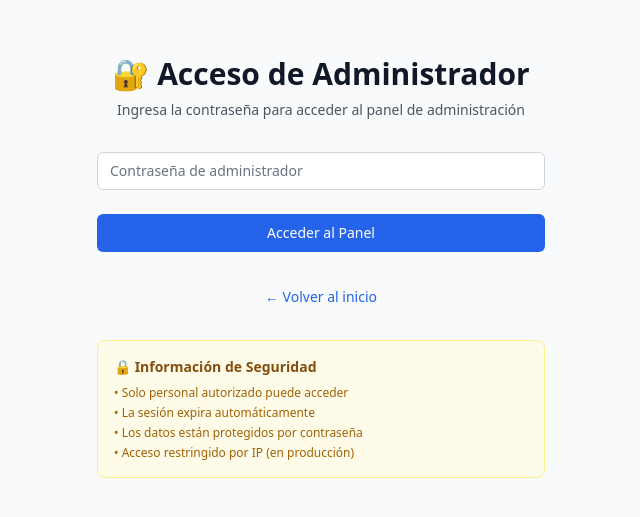
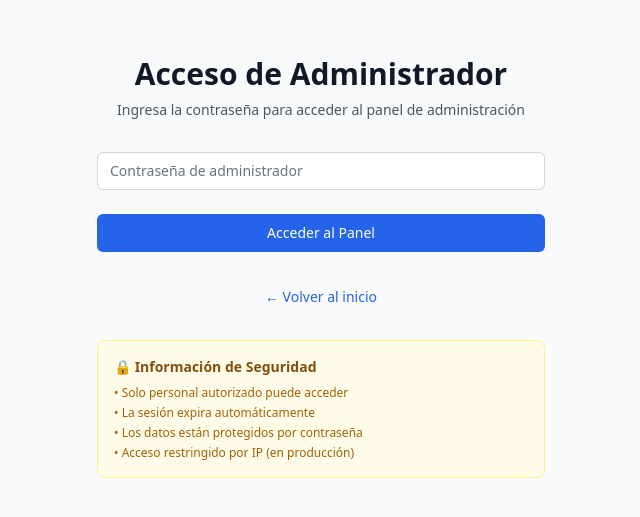
Before and after one commit to alexisayon/refut-landing, a Next.js app: page /admin-login in a window 1280 px wide. Shown: the part 145-662 px from the top of the page, without its empty margins (319-959 px from the left). Built offline with nearby package versions, Linux system fonts and the light colour scheme.

Commit message:
Modify icons for admin

```diff
--- a/pages/admin-login.tsx
+++ b/pages/admin-login.tsx
@@ -34,7 +34,7 @@ export default function AdminLogin() {
       <div className="max-w-md w-full space-y-8">
         <div>
           <h2 className="mt-6 text-center text-3xl font-extrabold text-gray-900">
-            🔐 Acceso de Administrador
+            Acceso de Administrador
           </h2>
           <p className="mt-2 text-center text-sm text-gray-600">
             Ingresa la contraseña para acceder al panel de administración
```
